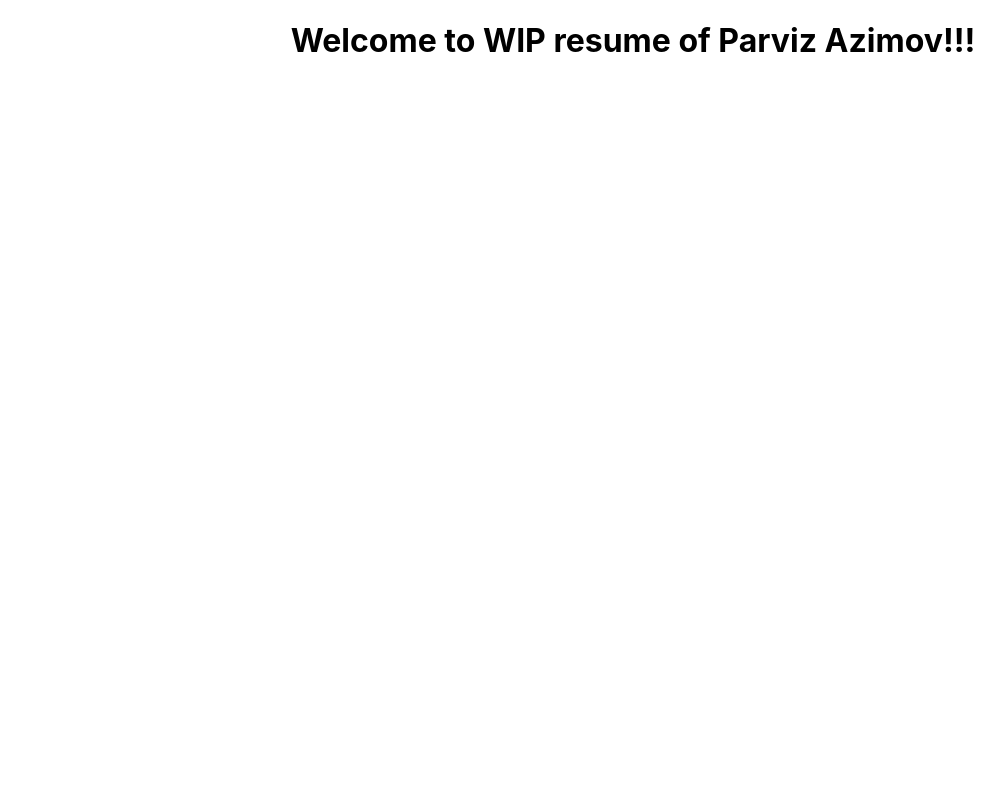
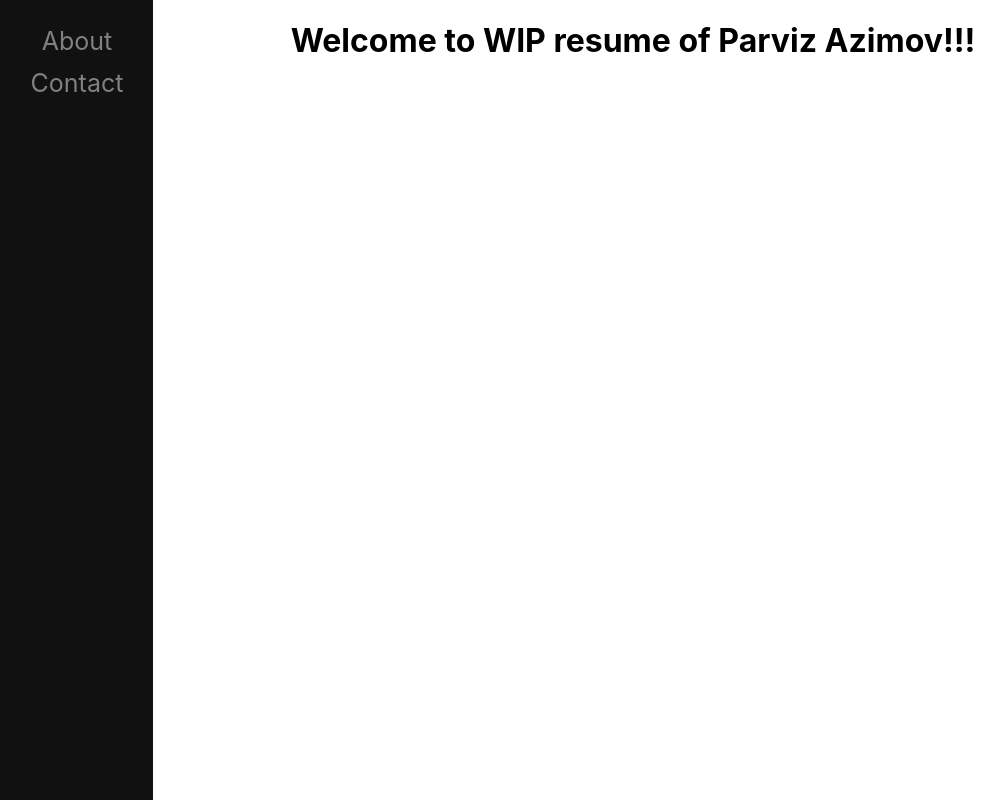
Before and after one commit to AzimovParviz/resume, a React (Create React App) app: page / in a window 1280 px wide. Shown: the whole page, without its empty margins (7-1011 px from the left). Built offline with nearby package versions, Linux system fonts and the light colour scheme.

Commit message:
.gitignore and sidebar added
Signed-off-by: Azimov Parviz <parviz.azimov@student.lamk.fi>

```diff
--- a/src/App.css
+++ b/src/App.css
@@ -36,3 +36,26 @@
     transform: rotate(360deg);
   }
 }
+.sidenav {
+  height: 100%;
+  width: 160px;
+  position: fixed;
+  z-index: 1;
+  top: 0;
+  left: 0;
+  background-color: #111;
+  overflow-x: hidden;
+  padding-top: 20px;
+}
+
+.sidenav a {
+  padding: 6px 8px 6px 16px;
+  text-decoration: none;
+  font-size: 25px;
+  color: #818181;
+  display: block;
+}
+
+.sidenav a:hover {
+  color: #f1f1f1;
+}
--- a/src/App.js
+++ b/src/App.js
@@ -1,11 +1,13 @@
 import React from 'react';
 import logo from './logo.svg';
 import './App.css';
+import Sidebar from './components/sidebar.js';
 
 function App() {
   return (
     <div className="App">
-      <h1>Welcome to WIP resume of Parviz Azimov!!!</h1>
+	<h1>Welcome to WIP resume of Parviz Azimov!!!</h1>
+	<Sidebar/>
     </div>
   );
 }
--- /dev/null
+++ b/src/components/sidebar.js
@@ -0,0 +1,15 @@
+import React from 'react';
+import '../App.css';
+
+function Sidebar() {
+  return (
+    <div className="App">
+	<div class="sidenav">
+	    <a href="#about">About</a>
+	    <a href="#contact">Contact</a>
+	</div>
+    </div>
+  );
+}
+
+export default Sidebar;
```
Also changed, not shown: 1 other file (tests, documents, lock files or other folders).
